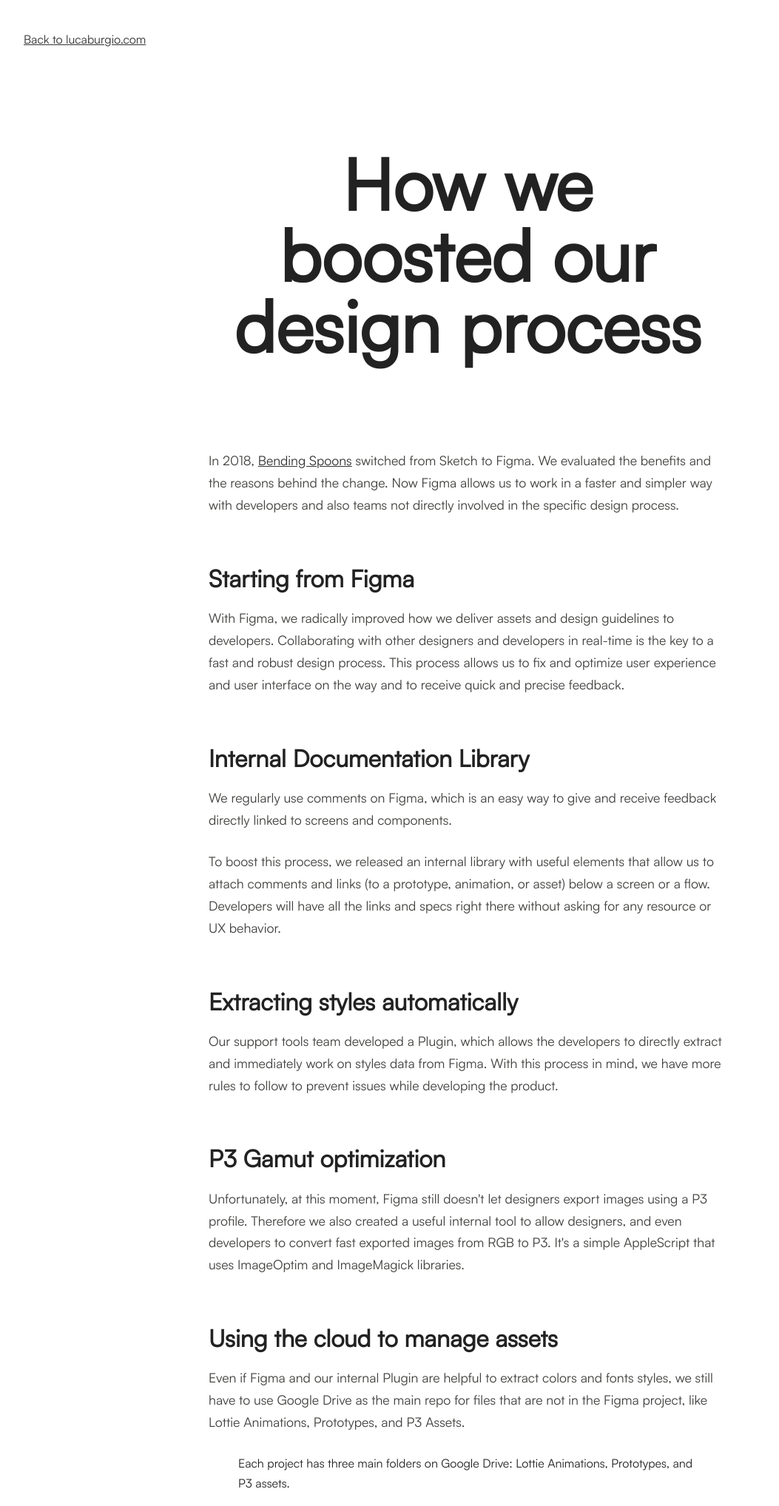
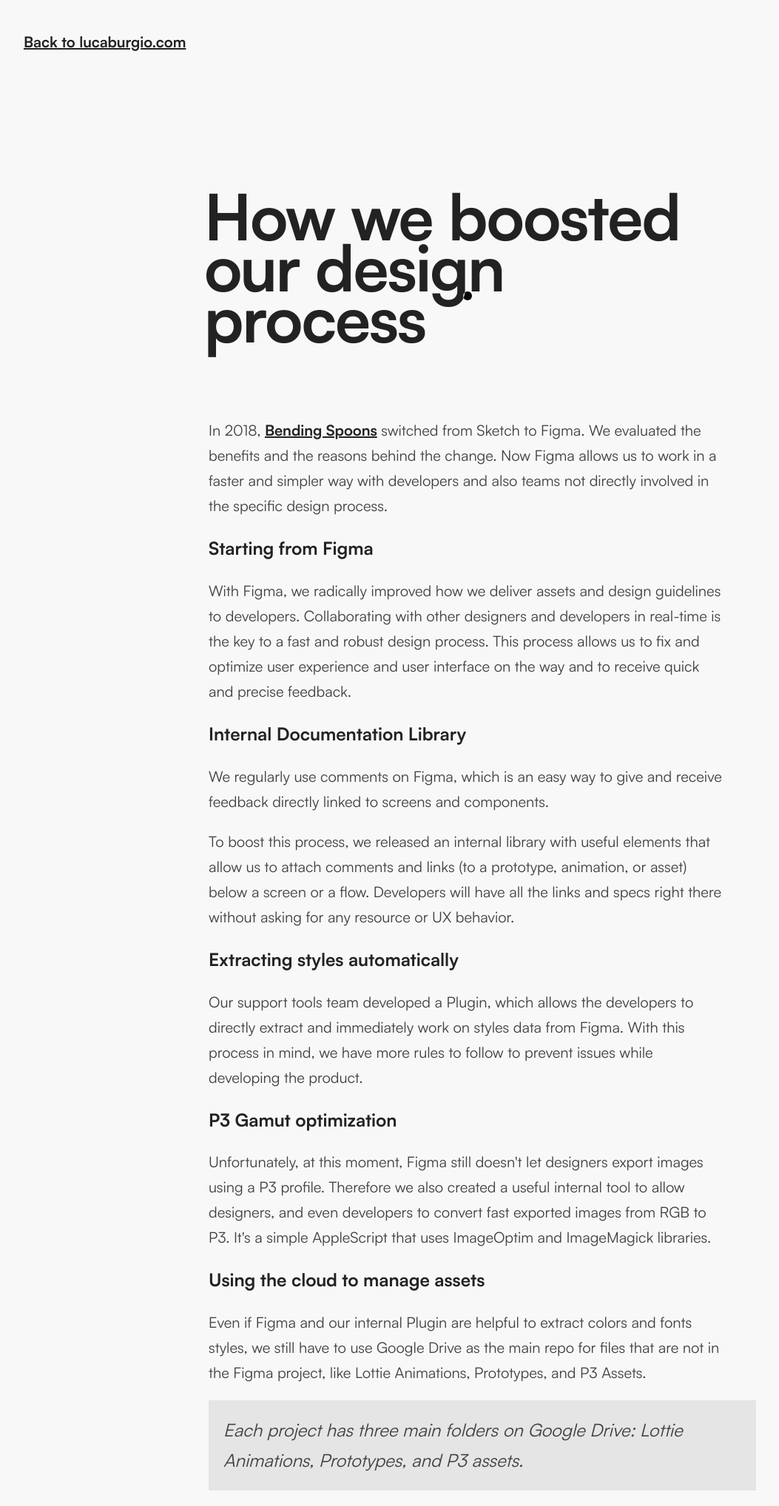
Before and after one commit to lucaburgio/lucaburgio.com, a PHP site: page /insight/how-we-boosted-our-design-process.html in a window 1280 px wide. Shown: the top 2036 px of the page at 74% size, without its empty margins (8-1061 px from the left). Run offline with PHP 8.4, Linux system fonts and the light colour scheme.

Commit message:
fix: articles

```diff
--- a/css/default.css
+++ b/css/default.css
@@ -149,6 +149,27 @@
   background-position: center;
   transition-duration: 250ms;
 }
+.article{
+    line-height: 1.7;
+    width: 98%;
+    max-width: 700px;
+    margin: 0 auto;
+    padding: 200px 0;
+}
+.article img{
+  width: 100%;
+}
+blockquote{
+  font-family: var(--familyRegular);
+  font-style: italic;
+  font-size: var(--md);
+  color: var(--secondary);
+  background: #e5e5e5;
+    width: 100%;
+    margin: 0;
+    padding: 20px;
+
+}
 
 /* Typography */
 
@@ -181,7 +202,7 @@
 	animation: gradient 4s ease infinite;
 	height: 100vh;
 }
-.text-200{
+.text-200, h1{
   color: var(--main);
   font-size: 3.6em;
   font-family:  var(--familyBold);
@@ -196,11 +217,20 @@
   font-size: 2em;
   line-height: 1.1;
 }
-.text-500{
+h2{
+  font-family: var(--familyBold);
+  color: var(--main);
+  font-size: var(--md);
+}
+.text-500, p a{
   font-family: var(--familyBold);
   font-size: var(--sm);
+  color: var(--main);
 }
-.text-501{
+p a{
+  text-decoration: underline;
+}
+.text-501, p, ul{
   font-family: var(--familyRegular);
   font-size: var(--sm);
   color: var(--secondary);
@@ -211,7 +241,7 @@
   color: var(--secondary);
   font-style: italic;
 }
-.text-504{
+.text-504, txt{
   font-family: var(--familyRegular);
   font-size: var(--xxs);
   color: var(--secondary);
@@ -225,6 +255,13 @@
   font-size: 0.7em;
   line-height: 2;
 }
+code{
+  background-color: #f3f3f3;
+  padding: 20px;
+  line-height: 70px;
+  font-size: var(--xs);
+}
+/* End Typography */
 
 .data{
   text-align: right;
--- a/insight/how-we-boosted-our-design-process.html
+++ b/insight/how-we-boosted-our-design-process.html
@@ -3,7 +3,7 @@
 <head>
     <meta charset="UTF-8">
     <meta name="viewport" content="width=device-width, initial-scale=1.0">
-    <link rel="stylesheet" type="text/css" href="../css/insight.css?v=4.52" />
+    <link rel="stylesheet" type="text/css" href="../css/default.css?v=4.52" />
     <link rel="stylesheet" type="text/css" href="../css/satoshi.css" />
     <link rel="preconnect" href="https://fonts.googleapis.com">
     <link rel="preconnect" href="https://fonts.gstatic.com" crossorigin>
@@ -11,7 +11,9 @@
     <title>How we boosted our design process</title>
 </head>
 <body>
-    <a href="/" style="position: fixed; top: 40px; left: 40px;">Back to lucaburgio.com</a>
+    <div class="cursor-dot"></div>
+    <div class="article">
+    <p><a href="/" style="position: fixed; top: 40px; left: 40px;">Back to lucaburgio.com</a></p>
 
     <h1>How we boosted our design process</h1>
 <p>In 2018, <a href="https://bendingspoons.com">Bending Spoons</a> switched from Sketch to Figma. We evaluated the benefits and the reasons behind the change. Now Figma allows us to work in a faster and simpler way with developers and also teams not directly involved in the specific design process.</p>
@@ -21,7 +23,7 @@
 
 
 <h2>Internal Documentation Library</h2>
-<p>We regularly use comments on Figma, which is an easy way to give and receive feedback directly linked to screens and components.</p>
+<p class="text-501">We regularly use comments on Figma, which is an easy way to give and receive feedback directly linked to screens and components.</p>
 <p>To boost this process, we released an internal library with useful elements that allow us to attach comments and links (to a prototype, animation, or asset) below a screen or a flow. Developers will have all the links and specs right there without asking for any resource or UX behavior.</p>
 
 
@@ -64,5 +66,7 @@
 <p>The simplicity of LF Preview is excellent, but we were looking for something more, like the ability to set different loops for the animation, interact with it (if you have a slider completely designed in Lottie for example), add a screen as background (to immediately have the idea of the final result) and change the Lottie's position in the screen space.</p>
 <p>Fun fact: Just a few of us know the real meaning of the acronym of this tool, but we decided to publicly justify it with 'Lard: Lottie Animations for Rocking Designers'.</p>
 <p>If you are currently using a different method to export assets or efficiently create prototypes, feel free to dm me.</p>
+</div>
+<script src='../js/cursor.js'></script>
 </body>
 </html>
```
Also changed, not shown: insight/the-making-of-particular.html (+10 -12 lines).
